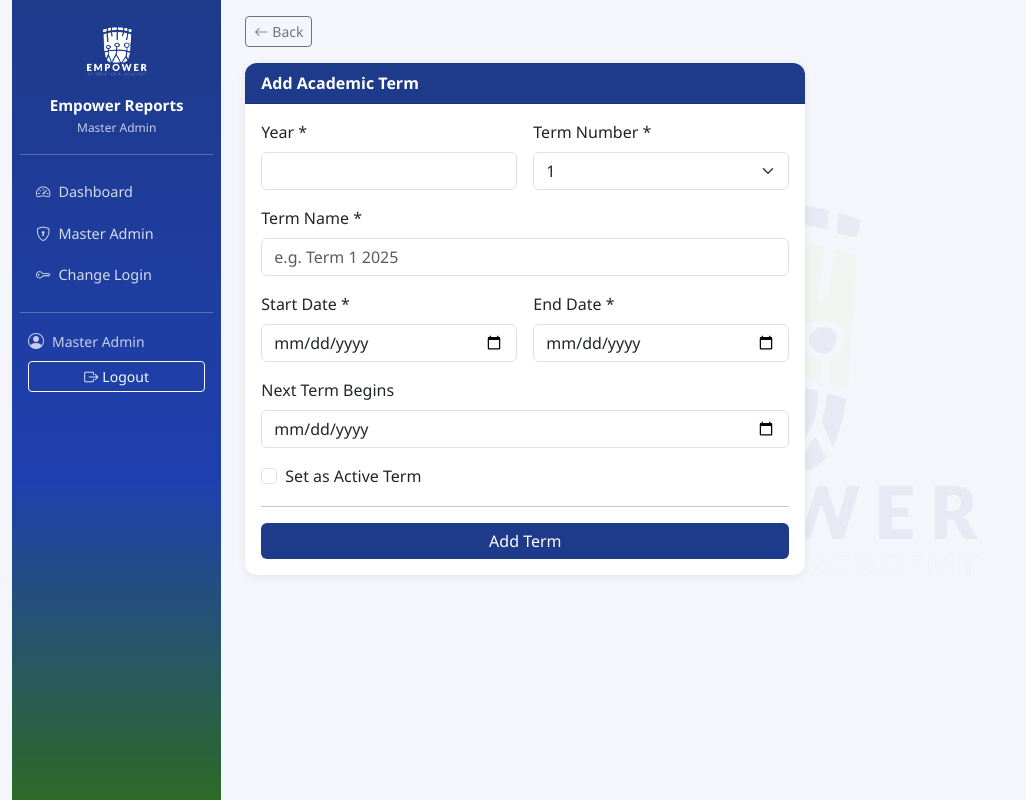
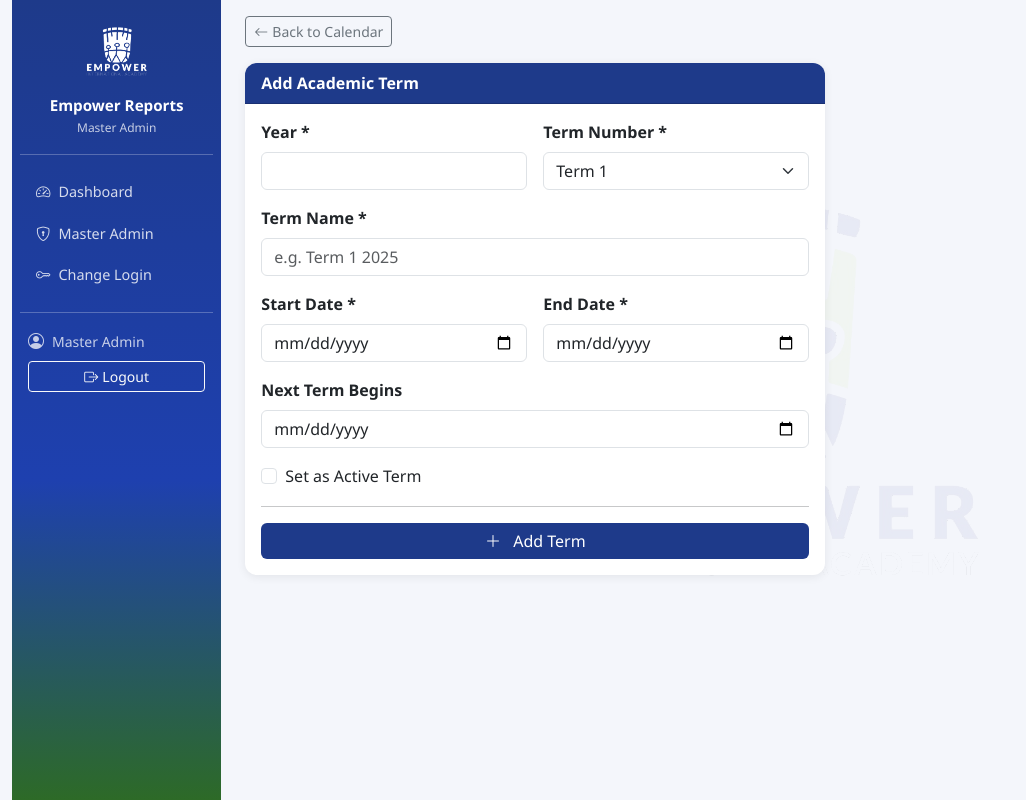
Before and after one commit to EIA2025/empower-reports, a Flask app: template templates/term_form.html in a window 1280 px wide. Shown: the whole page, without its empty margins (0-1026 px from the left). Run offline with Flask 3, Linux system fonts and the light colour scheme; the template is opened without the code that fills it, so the values that code supplies are empty; the visitor is signed in with stand-in values (Sample User, id 1); some libraries are stand-ins or nearby versions.

Commit message:
Update term_form.html

```diff
--- a/templates/term_form.html
+++ b/templates/term_form.html
@@ -1,15 +1,63 @@
-{% extends "base.html" %}{% block title %}Add Term{% endblock %}{% block content %}
-<div class="mb-3"><a href="{{ url_for('terms') }}" class="btn btn-outline-secondary btn-sm"><i class="bi bi-arrow-left me-1"></i>Back</a></div>
-<div class="card" style="max-width:560px"><div class="card-header">Add Academic Term</div>
-<div class="card-body"><form method="POST">
-<div class="row g-3">
-<div class="col-md-6"><label class="form-label">Year *</label><input type="number" name="year" class="form-control" required value="{{ now().year if not term else term.year }}"></div>
-<div class="col-md-6"><label class="form-label">Term Number *</label><select name="term_number" class="form-select"><option value="1">1</option><option value="2">2</option><option value="3">3</option></select></div>
-<div class="col-12"><label class="form-label">Term Name *</label><input type="text" name="term_name" class="form-control" placeholder="e.g. Term 1 2025" required></div>
-<div class="col-md-6"><label class="form-label">Start Date *</label><input type="date" name="start_date" class="form-control" required></div>
-<div class="col-md-6"><label class="form-label">End Date *</label><input type="date" name="end_date" class="form-control" required></div>
-<div class="col-12"><label class="form-label">Next Term Begins</label><input type="date" name="next_term_begins" class="form-control"></div>
-<div class="col-12"><div class="form-check"><input type="checkbox" class="form-check-input" name="is_active" id="is_active"><label class="form-check-label" for="is_active">Set as Active Term</label></div></div>
-</div><hr>
-<button type="submit" class="btn btn-brand w-100">Add Term</button>
-</form></div></div>{% endblock %}
+{% extends "base.html" %}{% block title %}{{ 'Edit' if term else 'Add' }} Term{% endblock %}
+{% block content %}
+<div class="mb-3">
+  <a href="{{ url_for('terms') }}" class="btn btn-outline-secondary btn-sm">
+    <i class="bi bi-arrow-left me-1"></i>Back to Calendar
+  </a>
+</div>
+<div class="card" style="max-width:580px">
+  <div class="card-header">{{ 'Edit' if term else 'Add' }} Academic Term</div>
+  <div class="card-body">
+    <form method="POST">
+      <div class="row g-3">
+        <div class="col-md-6">
+          <label class="form-label fw-semibold">Year *</label>
+          <input type="number" name="year" class="form-control" required
+                 value="{{ term.year if term else current_year }}">
+        </div>
+        <div class="col-md-6">
+          <label class="form-label fw-semibold">Term Number *</label>
+          <select name="term_number" class="form-select">
+            {% for n in [1,2,3] %}
+            <option value="{{ n }}" {{ 'selected' if term and term.term_number==n }}>Term {{ n }}</option>
+            {% endfor %}
+          </select>
+        </div>
+        <div class="col-12">
+          <label class="form-label fw-semibold">Term Name *</label>
+          <input type="text" name="term_name" class="form-control" required
+                 placeholder="e.g. Term 1 2025"
+                 value="{{ term.term_name if term else '' }}">
+        </div>
+        <div class="col-md-6">
+          <label class="form-label fw-semibold">Start Date *</label>
+          <input type="date" name="start_date" class="form-control" required
+                 value="{{ term.start_date if term else '' }}">
+        </div>
+        <div class="col-md-6">
+          <label class="form-label fw-semibold">End Date *</label>
+          <input type="date" name="end_date" class="form-control" required
+                 value="{{ term.end_date if term else '' }}">
+        </div>
+        <div class="col-12">
+          <label class="form-label fw-semibold">Next Term Begins</label>
+          <input type="date" name="next_term_begins" class="form-control"
+                 value="{{ term.next_term_begins if term else '' }}">
+        </div>
+        <div class="col-12">
+          <div class="form-check">
+            <input type="checkbox" class="form-check-input" name="is_active" id="is_active"
+                   {{ 'checked' if term and term.is_active }}>
+            <label class="form-check-label" for="is_active">Set as Active Term</label>
+          </div>
+        </div>
+      </div>
+      <hr>
+      <button type="submit" class="btn btn-brand w-100">
+        <i class="bi bi-{{ 'pencil' if term else 'plus-lg' }} me-2"></i>
+        {{ 'Update Term' if term else 'Add Term' }}
+      </button>
+    </form>
+  </div>
+</div>
+{% endblock %}
```
